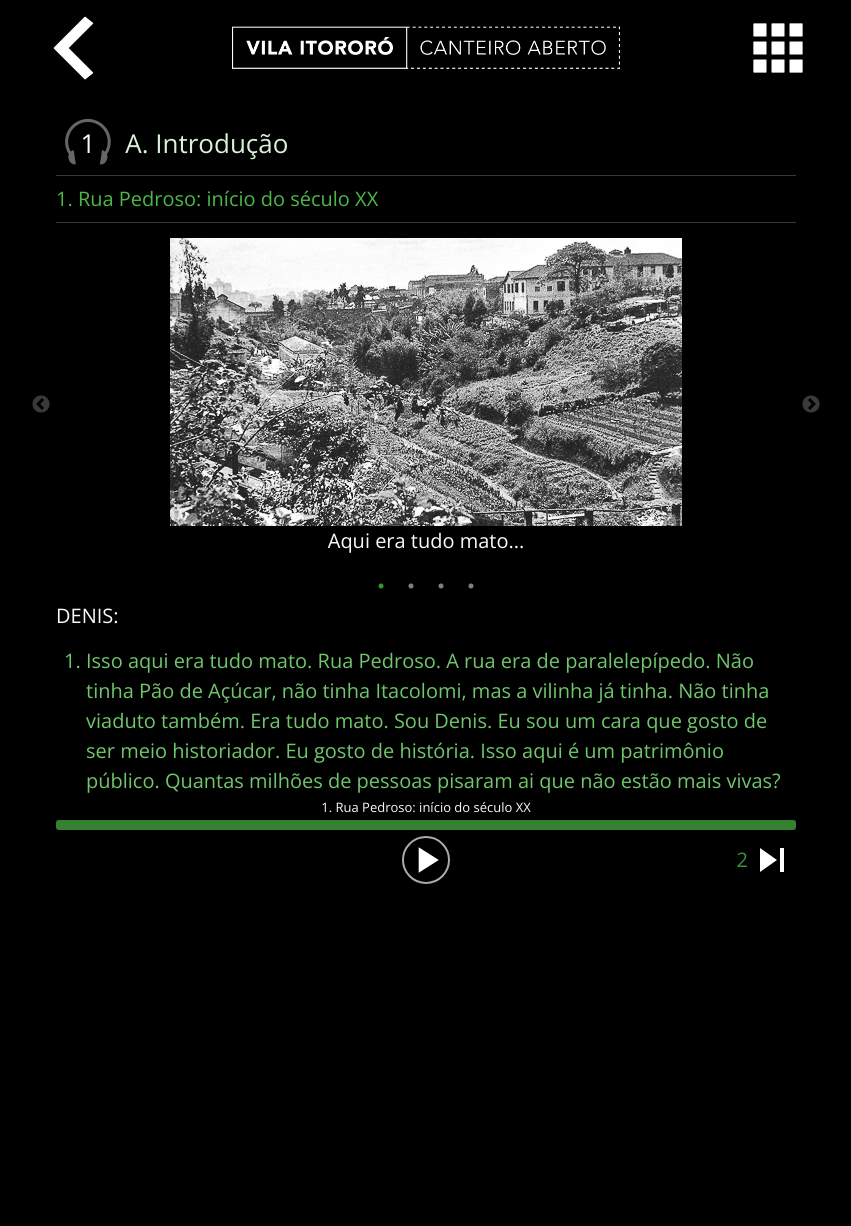
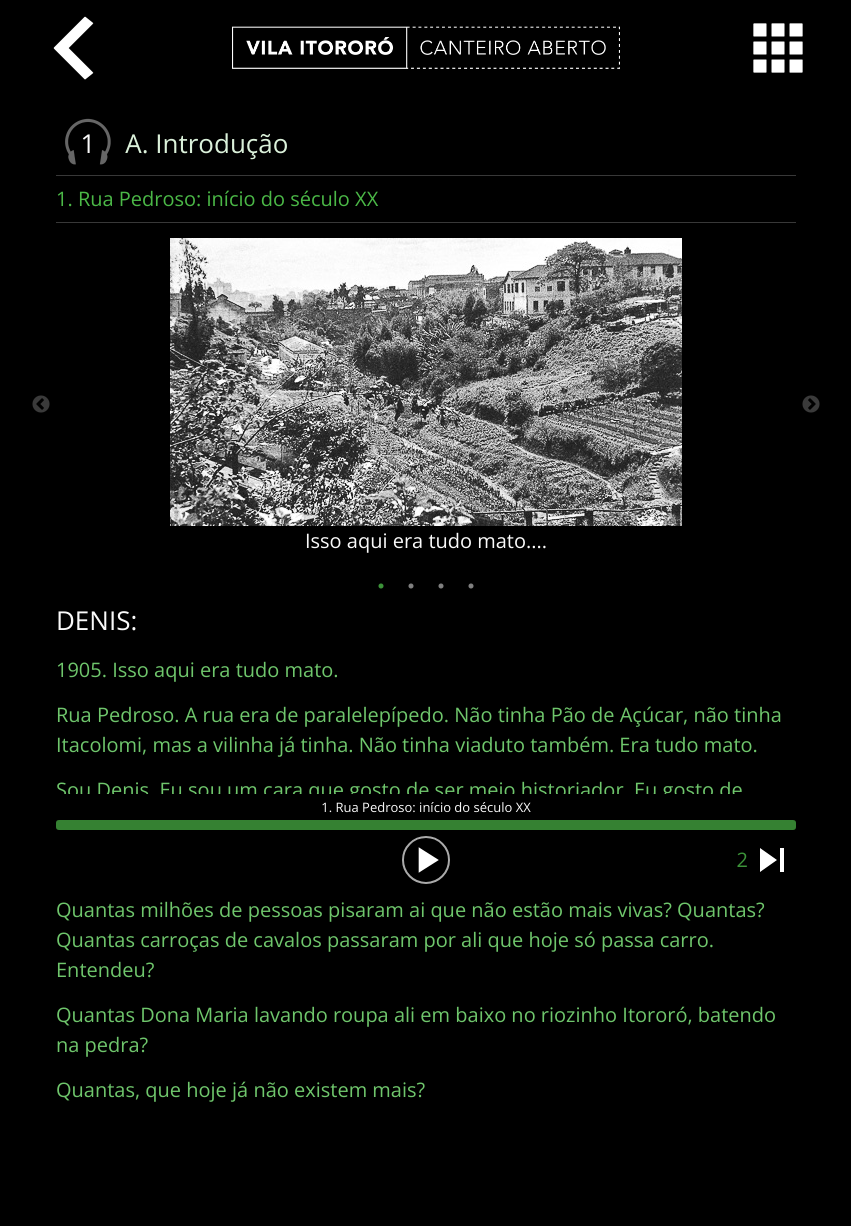
Before and after one commit to vilaitororo/vilaitororo.github.io, a Jekyll site: the page built from stops/1.md, in a window 1280 px wide. Shown: the whole page, without its empty margins (214-1065 px from the left). Built offline with Jekyll 4.4.1, drawn with Linux system fonts in a browser that asks for light colours; before the commit the page ends 1007 px from its top, so only the background shows below that.

```diff
--- a/stops/1.md
+++ b/stops/1.md
@@ -9,22 +9,29 @@ stop_id: 1
 audio_file: 01.mp3
 hero_images:
  - path: 0101.jpg
-   alt_text: Aqui era tudo mato...
+   alt_text: Isso aqui era tudo mato....
  - path: 0102.jpg
-   alt_text: Denis em Janeiro 2016
+   alt_text: Denis, Janeiro 2016
  - path: 0103.jpg
    alt_text: A entrada em 2014
  - path: 0104.jpg
-   alt_text: Denis em Janeiro 2016
+   alt_text: Denis, Janeiro 2016
 ---
 
-DENIS:
+## DENIS:
 
-> 1905. Isso aqui era tudo mato. Rua Pedroso. A rua era de paralelepípedo. Não tinha Pão de Açúcar, não tinha Itacolomi, mas a vilinha já tinha. Não tinha viaduto também. Era tudo mato.
-Sou Denis. Eu sou um cara que gosto de ser meio historiador. Eu gosto de história.
-Isso aqui é um patrimônio público.
-Quantas milhões de pessoas pisaram ai que não estão mais vivas? Quantas?
+> 1905\. Isso aqui era tudo mato.
+
+> Rua Pedroso. A rua era de paralelepípedo. Não tinha Pão de Açúcar, não tinha Itacolomi, mas a vilinha já tinha. Não tinha viaduto também. Era tudo mato.
+
+> Sou Denis. Eu sou um cara que gosto de ser meio historiador. Eu gosto de história.
+
+> Isso aqui é um patrimônio público.
+
+> Quantas milhões de pessoas pisaram ai que não estão mais vivas? Quantas?
 Quantas carroças de cavalos passaram por ali que hoje só passa carro.
 Entendeu?
-Quantas Dona Maria lavando roupa ali em baixo no riozinho Itororó, batendo na pedra?
-Quantas, que hoje já não existem mais?
+
+> Quantas Dona Maria lavando roupa ali em baixo no riozinho Itororó, batendo na pedra?
+
+> Quantas, que hoje já não existem mais?
```
Also changed, not shown: 1 other file.
